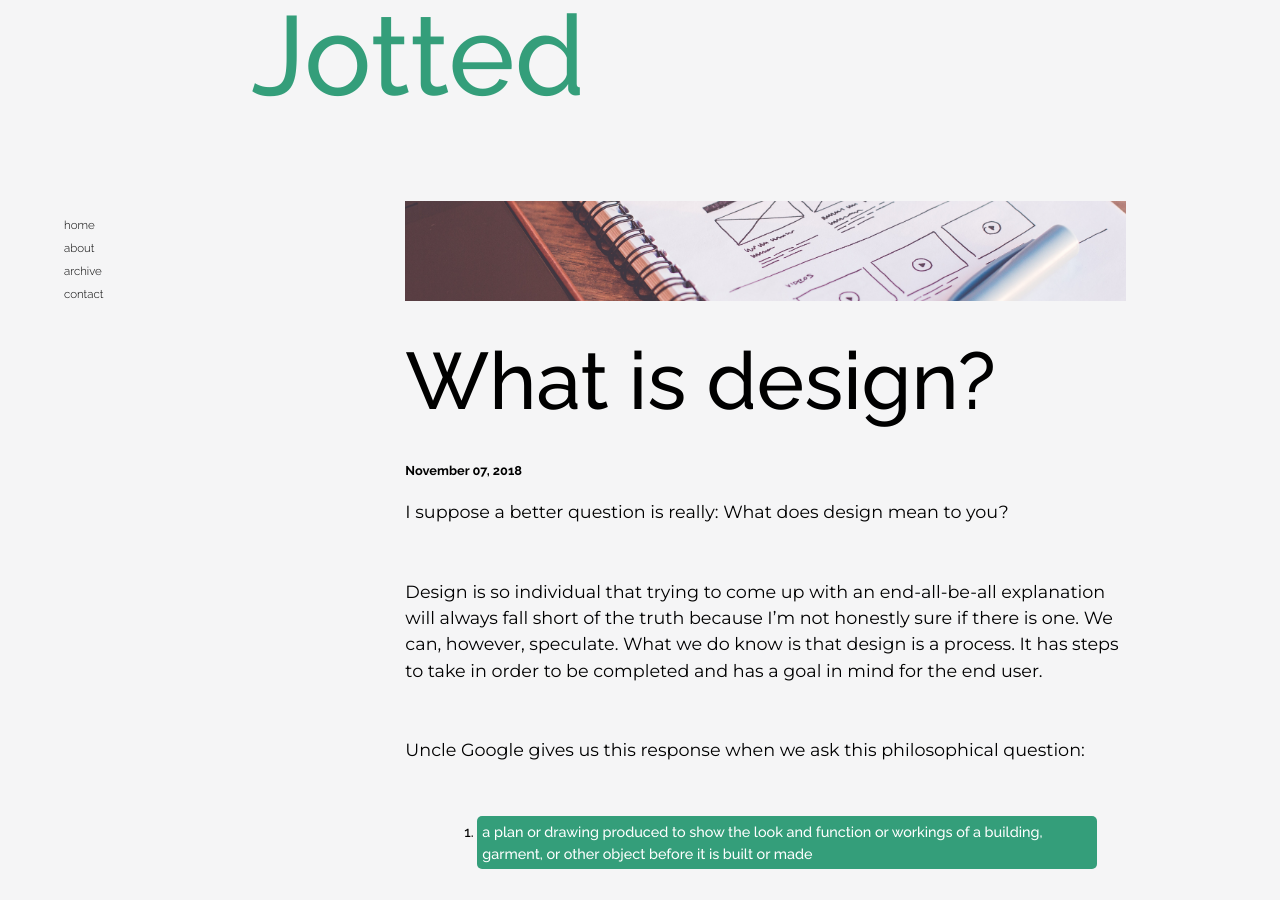
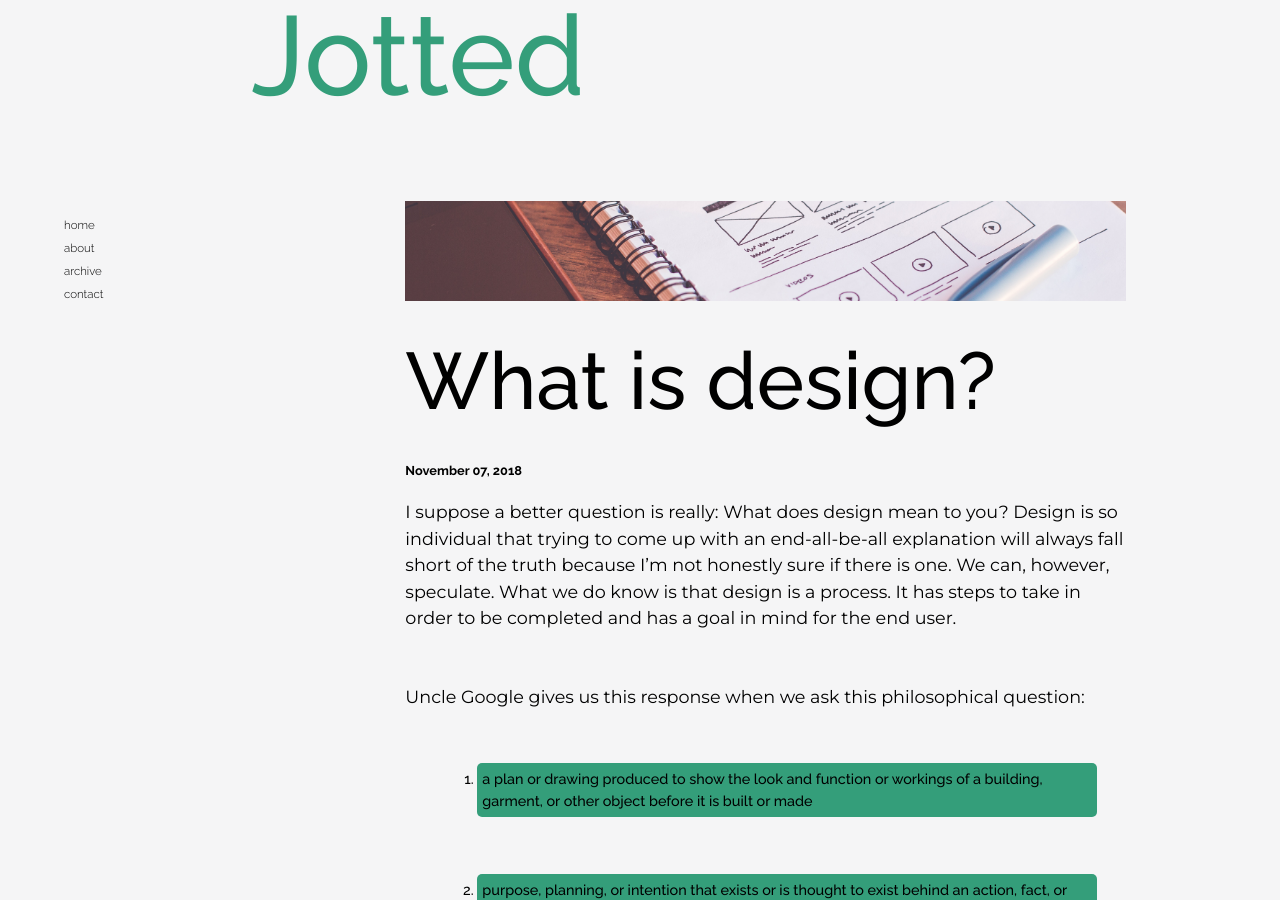
Before and after one commit to abelshinabery/jotted-blog, a Jekyll site: the page built from _posts/2018-11-07-What-is-design?.md, in a window 1280 px wide and 900 px high. Built offline with Jekyll 4.4.1, drawn with Linux system fonts in a browser that asks for light colours; part of the change alters nothing that is shown.

```diff
--- a/_posts/2018-11-07-What-is-design?.md
+++ b/_posts/2018-11-07-What-is-design?.md
@@ -3,14 +3,12 @@ layout: post
 title: What is design?
 ---
 
-I suppose a better question is really: What does design mean to you?
-
-Design is so individual that trying to come up with an end-all-be-all explanation will always fall short of the truth because I’m not honestly sure if there is one. We can, however, speculate. What we do know is that design is a process. It has steps to take in order to be completed and has a goal in mind for the end user.
+I suppose a better question is really: What does design mean to you? Design is so individual that trying to come up with an end-all-be-all explanation will always fall short of the truth because I’m not honestly sure if there is one. We can, however, speculate. What we do know is that design is a process. It has steps to take in order to be completed and has a goal in mind for the end user.
 
 
 Uncle Google gives us this response when we ask this philosophical question:
-1. <span>a plan or drawing produced to show the look and function or workings of a building, garment, or other object before it is built or made</span>
-2. <span>purpose, planning, or intention that exists or is thought to exist behind an action, fact, or material object</span>
+1. a plan or drawing produced to show the look and function or workings of a building, garment, or other object before it is built or made
+2. purpose, planning, or intention that exists or is thought to exist behind an action, fact, or material object
 
 
 The first definition could be read as a blueprint for something yet to be created. You could think of a construction plan for a building, or a wireframe for a website (the drawn skeleton of how a website may look in the early designing stage), as manifestations of this idea. This is purely cosmetic and, in most cases, produces a beautiful outcome if done correctly. This definition also implies that design is applicable to every single industry that needs an “object” to be built or made. I like to translate this to “anything that can be created and takes up physical space”.
```
